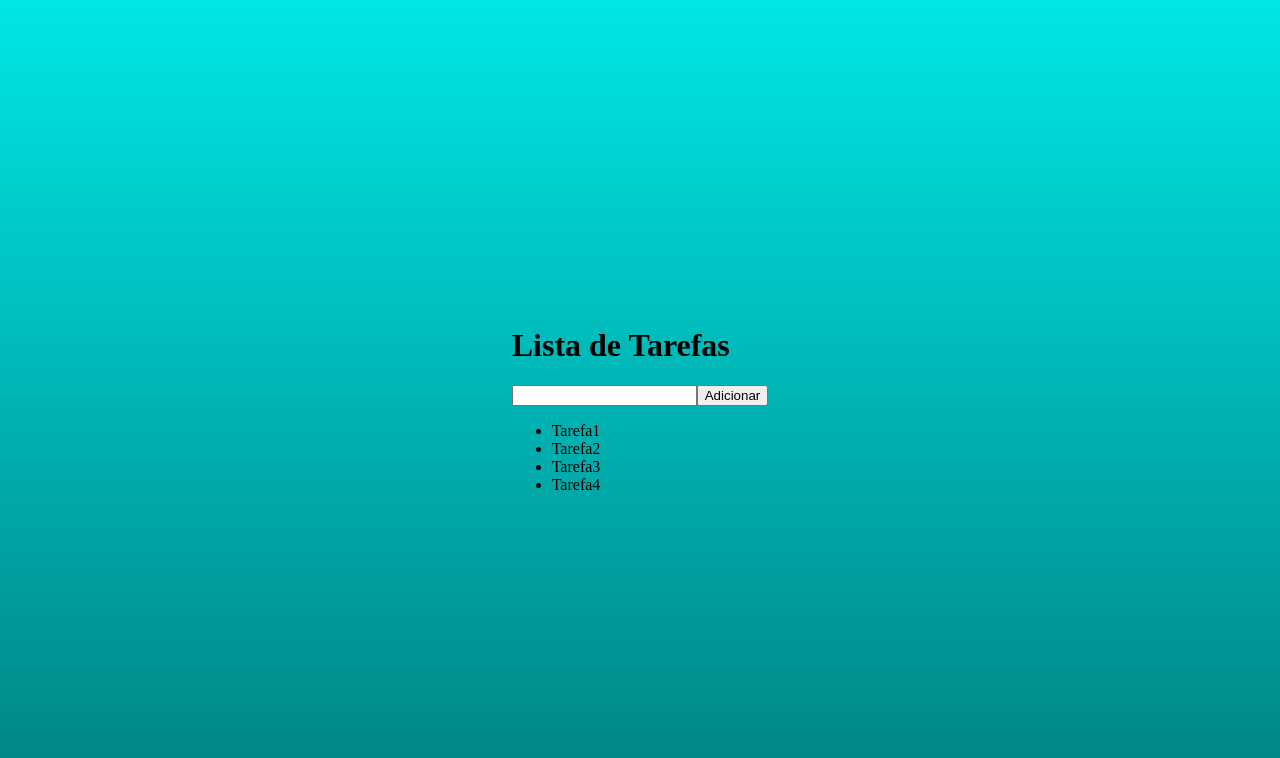
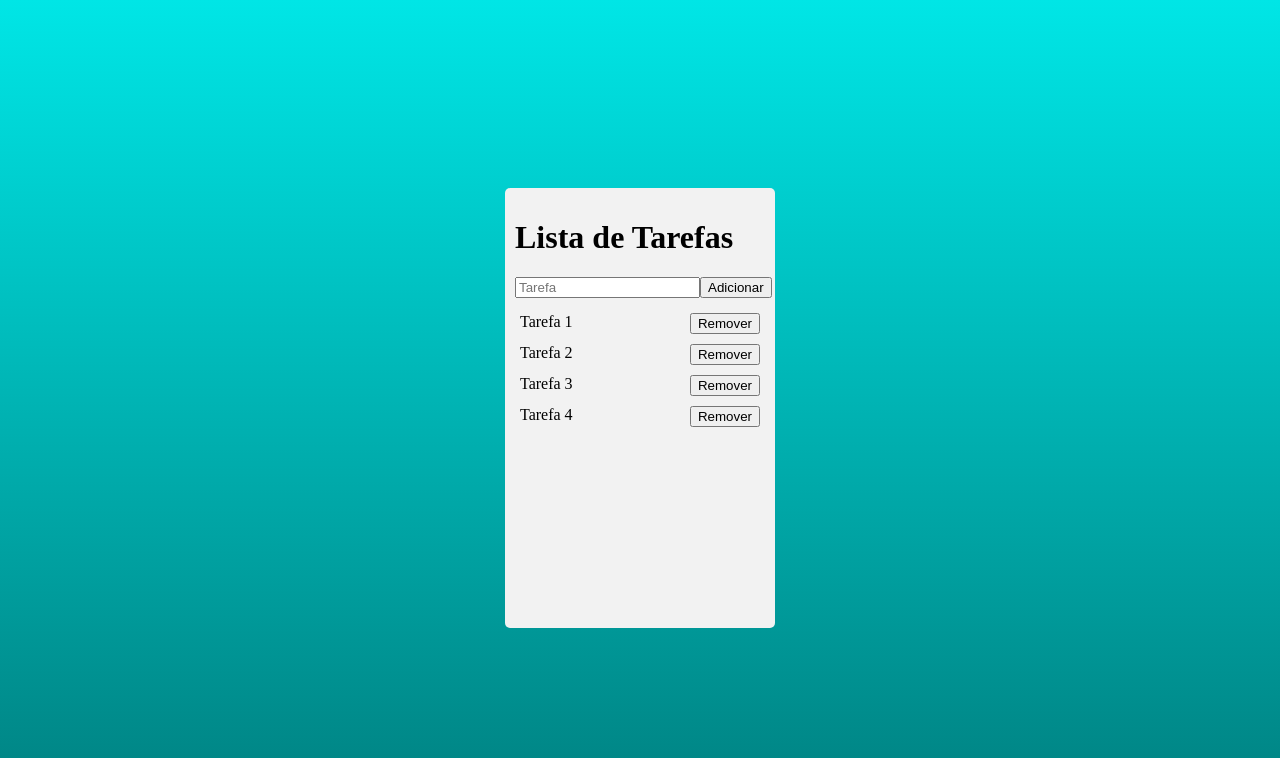
Before and after one commit to AraujoRobson/todo_react, a React (Create React App) app: page / in a window 1280 px wide. Shown: the top 758 px of the page. Built offline with nearby package versions, Linux system fonts and the light colour scheme.

Commit message:
funções

```diff
--- a/src/App.js
+++ b/src/App.js
@@ -6,25 +6,50 @@ function App() {
   const [novoItem, setNovoItem] = useState()
 
   useEffect(() => {
-    setLista(["Tarefa1", "Tarefa2", "Tarefa3", "Tarefa4"])
+    setLista(["Tarefa 1", "Tarefa 2", "Tarefa 3", "Tarefa 4"])
   }, [])
 
-  function adicionarNovoItem(){
+  function adicionarNovoItem() {
+    if(novoItem.length <= 0){
+      alert("Digita algo no campo 'Tarefa'")
+      return
+    }
+
+    let itemIndex = lista.indexOf(novoItem)
+    if (itemIndex >= 0){
+      alert("Tarefa já existente.")
+      return
+    }
+
     setLista([...lista, novoItem])
     setNovoItem("")
   }
 
+  function deletarItem(index) {
+    const tmpArray = [...lista]
+    tmpArray.splice(index, 1)
+
+    setLista(tmpArray)
+  }
+
   return (
-    <>
+    <div className="container">
       <h1>Lista de Tarefas</h1>
 
-      <input value={novoItem} onChange={value => setNovoItem(value.target.value)} type="text" />
-      <button onClick={adicionarNovoItem}>Adicionar</button>
+      <div className='new-item'>
+        <input placeholder='Tarefa' value={novoItem} onChange={value => setNovoItem(value.target.value)} type="text" />
+        <button onClick={adicionarNovoItem}>Adicionar</button>
+      </div>
 
-      <ul>
-        {lista.map(item => <li>{item}</li>)}
+      <ul className='todo-list'>
+        {lista.map((item, index) => (
+          <li key={index} className='todo-item'>
+            {item}
+            <button onClick={() => deletarItem(index)}>Remover</button>
+          </li>
+        ))}
       </ul>
-    </>
+    </div>
   );
 }
 
```
